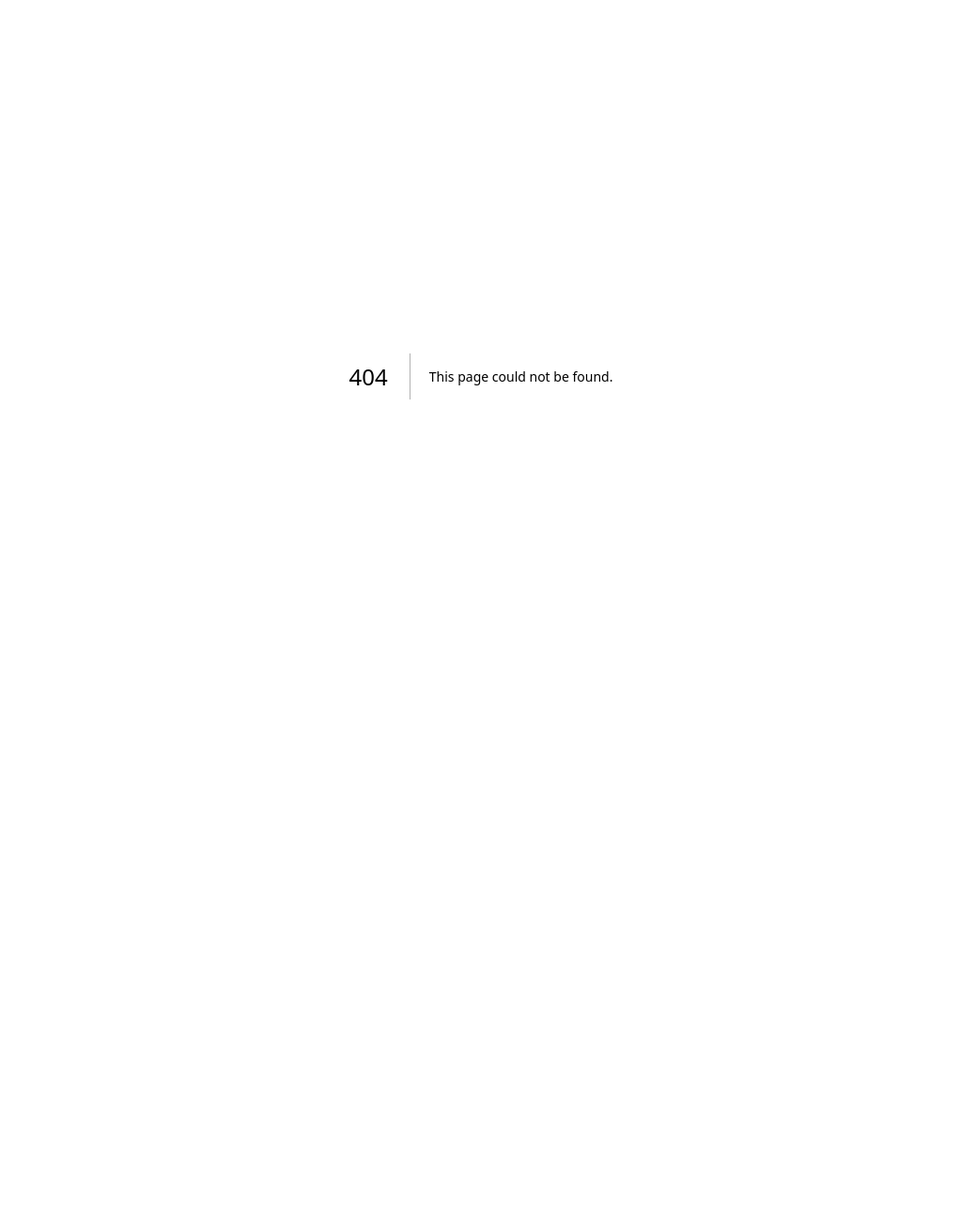
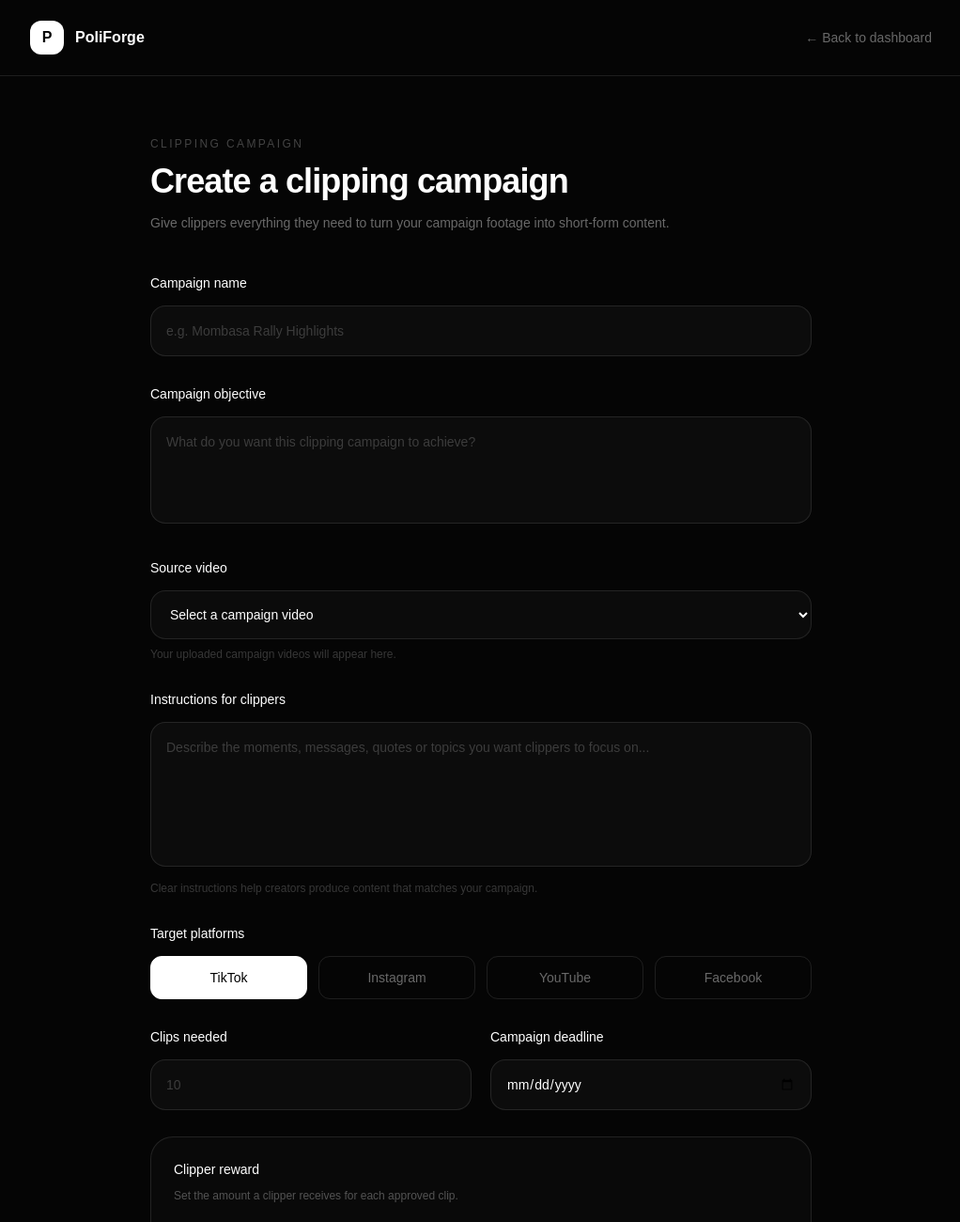
Before and after one commit to stephenmuriuki632-png/poliforge, a Next.js app: page /campaign/clipping-campaigns/new in a window 1280 px wide. Before the commit this address had no page. Shown: the top 1300 px of the page at 94% size, without its empty margins (128-1150 px from the left). Before the commit the page ends 800 px from the top, so only its background shows below. Built offline with nearby package versions, Linux system fonts and the light colour scheme.

Commit message:
Add clipping campaign creation page

```diff
--- /dev/null
+++ b/app/campaign/clipping-campaigns/new/page.tsx
@@ -0,0 +1,232 @@
+"use client";
+
+import Link from "next/link";
+import { useState } from "react";
+
+export default function CreateClippingCampaign() {
+  const [platforms, setPlatforms] = useState<string[]>(["TikTok"]);
+  const [reward, setReward] = useState("10");
+
+  const togglePlatform = (platform: string) => {
+    setPlatforms((current) =>
+      current.includes(platform)
+        ? current.filter((item) => item !== platform)
+        : [...current, platform]
+    );
+  };
+
+  return (
+    <main className="min-h-screen bg-[#050505] text-white">
+      <header className="border-b border-white/10">
+        <div className="mx-auto flex h-20 max-w-5xl items-center justify-between px-5 sm:px-8">
+          <Link href="/campaign/dashboard" className="flex items-center gap-3">
+            <div className="flex h-9 w-9 items-center justify-center rounded-xl bg-white font-bold text-black">
+              P
+            </div>
+            <span className="font-semibold">PoliForge</span>
+          </Link>
+
+          <Link
+            href="/campaign/dashboard"
+            className="text-sm text-white/40 hover:text-white"
+          >
+            ← Back to dashboard
+          </Link>
+        </div>
+      </header>
+
+      <section className="mx-auto max-w-3xl px-5 py-10 sm:px-8 sm:py-16">
+        <p className="text-xs uppercase tracking-[0.2em] text-white/25">
+          Clipping campaign
+        </p>
+
+        <h1 className="mt-3 text-3xl font-semibold tracking-tight sm:text-4xl">
+          Create a clipping campaign
+        </h1>
+
+        <p className="mt-3 text-sm leading-6 text-white/40">
+          Give clippers everything they need to turn your campaign
+          footage into short-form content.
+        </p>
+
+        <form className="mt-10 space-y-7">
+          {/* Campaign name */}
+          <div>
+            <label className="text-sm font-medium">
+              Campaign name
+            </label>
+
+            <input
+              type="text"
+              placeholder="e.g. Mombasa Rally Highlights"
+              className="mt-3 w-full rounded-2xl border border-white/10 bg-white/[0.03] px-4 py-4 text-sm outline-none placeholder:text-white/20 focus:border-white/30"
+            />
+          </div>
+
+          {/* Objective */}
+          <div>
+            <label className="text-sm font-medium">
+              Campaign objective
+            </label>
+
+            <textarea
+              rows={4}
+              placeholder="What do you want this clipping campaign to achieve?"
+              className="mt-3 w-full resize-none rounded-2xl border border-white/10 bg-white/[0.03] px-4 py-4 text-sm outline-none placeholder:text-white/20 focus:border-white/30"
+            />
+          </div>
+
+          {/* Source video */}
+          <div>
+            <label className="text-sm font-medium">
+              Source video
+            </label>
+
+            <select className="mt-3 w-full rounded-2xl border border-white/10 bg-[#0b0b0b] px-4 py-4 text-sm text-white outline-none focus:border-white/30">
+              <option value="">Select a campaign video</option>
+              <option>Campaign video 1</option>
+              <option>Campaign video 2</option>
+            </select>
+
+            <p className="mt-2 text-xs text-white/20">
+              Your uploaded campaign videos will appear here.
+            </p>
+          </div>
+
+          {/* Instructions */}
+          <div>
+            <label className="text-sm font-medium">
+              Instructions for clippers
+            </label>
+
+            <textarea
+              rows={6}
+              placeholder="Describe the moments, messages, quotes or topics you want clippers to focus on..."
+              className="mt-3 w-full resize-none rounded-2xl border border-white/10 bg-white/[0.03] px-4 py-4 text-sm outline-none placeholder:text-white/20 focus:border-white/30"
+            />
+
+            <p className="mt-2 text-xs text-white/20">
+              Clear instructions help creators produce content that
+              matches your campaign.
+            </p>
+          </div>
+
+          {/* Platforms */}
+          <div>
+            <label className="text-sm font-medium">
+              Target platforms
+            </label>
+
+            <div className="mt-3 grid grid-cols-2 gap-3 sm:grid-cols-4">
+              {["TikTok", "Instagram", "YouTube", "Facebook"].map(
+                (platform) => (
+                  <button
+                    key={platform}
+                    type="button"
+                    onClick={() => togglePlatform(platform)}
+                    className={`rounded-xl border px-4 py-3 text-sm transition ${
+                      platforms.includes(platform)
+                        ? "border-white bg-white text-black"
+                        : "border-white/10 text-white/40 hover:border-white/30"
+                    }`}
+                  >
+                    {platform}
+                  </button>
+                )
+              )}
+            </div>
+          </div>
+
+          {/* Clip requirements */}
+          <div className="grid gap-5 sm:grid-cols-2">
+            <div>
+              <label className="text-sm font-medium">
+                Clips needed
+              </label>
+
+              <input
+                type="number"
+                min="1"
+                placeholder="10"
+                className="mt-3 w-full rounded-2xl border border-white/10 bg-white/[0.03] px-4 py-4 text-sm outline-none placeholder:text-white/20 focus:border-white/30"
+              />
+            </div>
+
+            <div>
+              <label className="text-sm font-medium">
+                Campaign deadline
+              </label>
+
+              <input
+                type="date"
+                className="mt-3 w-full rounded-2xl border border-white/10 bg-white/[0.03] px-4 py-4 text-sm text-white outline-none focus:border-white/30"
+              />
+            </div>
+          </div>
+
+          {/* Reward */}
+          <div className="rounded-3xl border border-white/10 bg-white/[0.02] p-6">
+            <p className="text-sm font-medium">
+              Clipper reward
+            </p>
+
+            <p className="mt-2 text-xs leading-5 text-white/30">
+              Set the amount a clipper receives for each approved clip.
+            </p>
+
+            <div className="mt-5 flex items-center gap-3">
+              <span className="text-white/40">
+                KES
+              </span>
+
+              <input
+                type="number"
+                min="1"
+                value={reward}
+                onChange={(e) => setReward(e.target.value)}
+                className="w-full rounded-xl border border-white/10 bg-white/[0.03] px-4 py-3 text-sm outline-none focus:border-white/30"
+              />
+            </div>
+          </div>
+
+          {/* Notice */}
+          <div className="rounded-2xl border border-white/10 bg-white/[0.02] p-5">
+            <p className="text-sm font-medium">
+              Before publishing
+            </p>
+
+            <p className="mt-2 text-xs leading-5 text-white/30">
+              Your campaign will become visible to eligible clippers
+              once it is published. You can review submitted clips
+              from your campaign dashboard.
+            </p>
+          </div>
+
+          {/* Actions */}
+          <div className="flex flex-col-reverse gap-3 border-t border-white/10 pt-6 sm:flex-row sm:justify-end">
+            <Link
+              href="/campaign/dashboard"
+              className="rounded-xl border border-white/10 px-6 py-3 text-center text-sm text-white/50 hover:bg-white/5 hover:text-white"
+            >
+              Cancel
+            </Link>
+
+            <button
+              type="button"
+              className="rounded-xl border border-white/10 px-6 py-3 text-sm font-medium hover:bg-white/5"
+            >
+              Save draft
+            </button>
+
+            <button
+              type="submit"
+              className="rounded-xl bg-white px-6 py-3 text-sm font-semibold text-black hover:bg-white/85"
+            >
+              Publish campaign
+            </button>
+          </div>
+        </form>
+      </section>
+    </main>
+  );
+}
```
